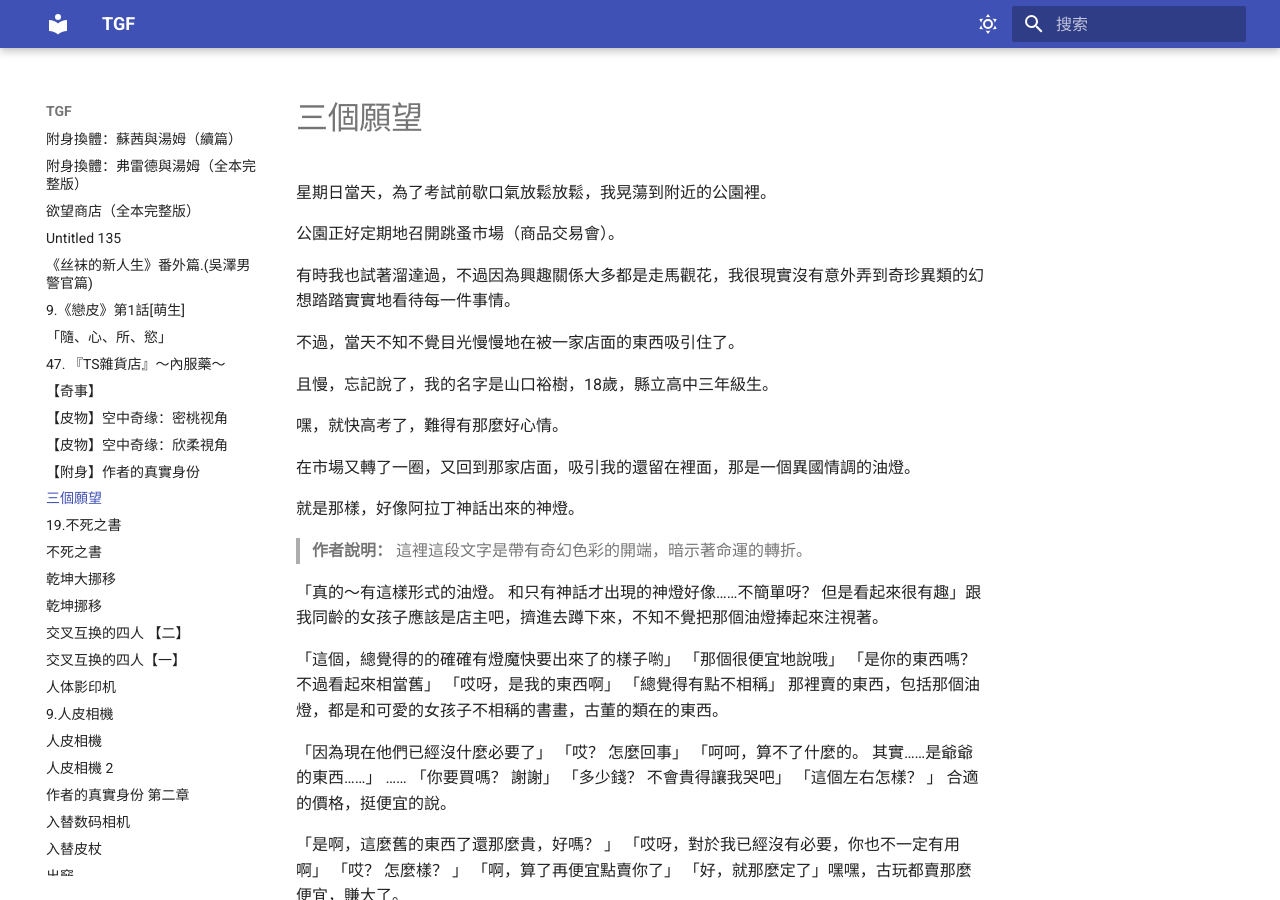
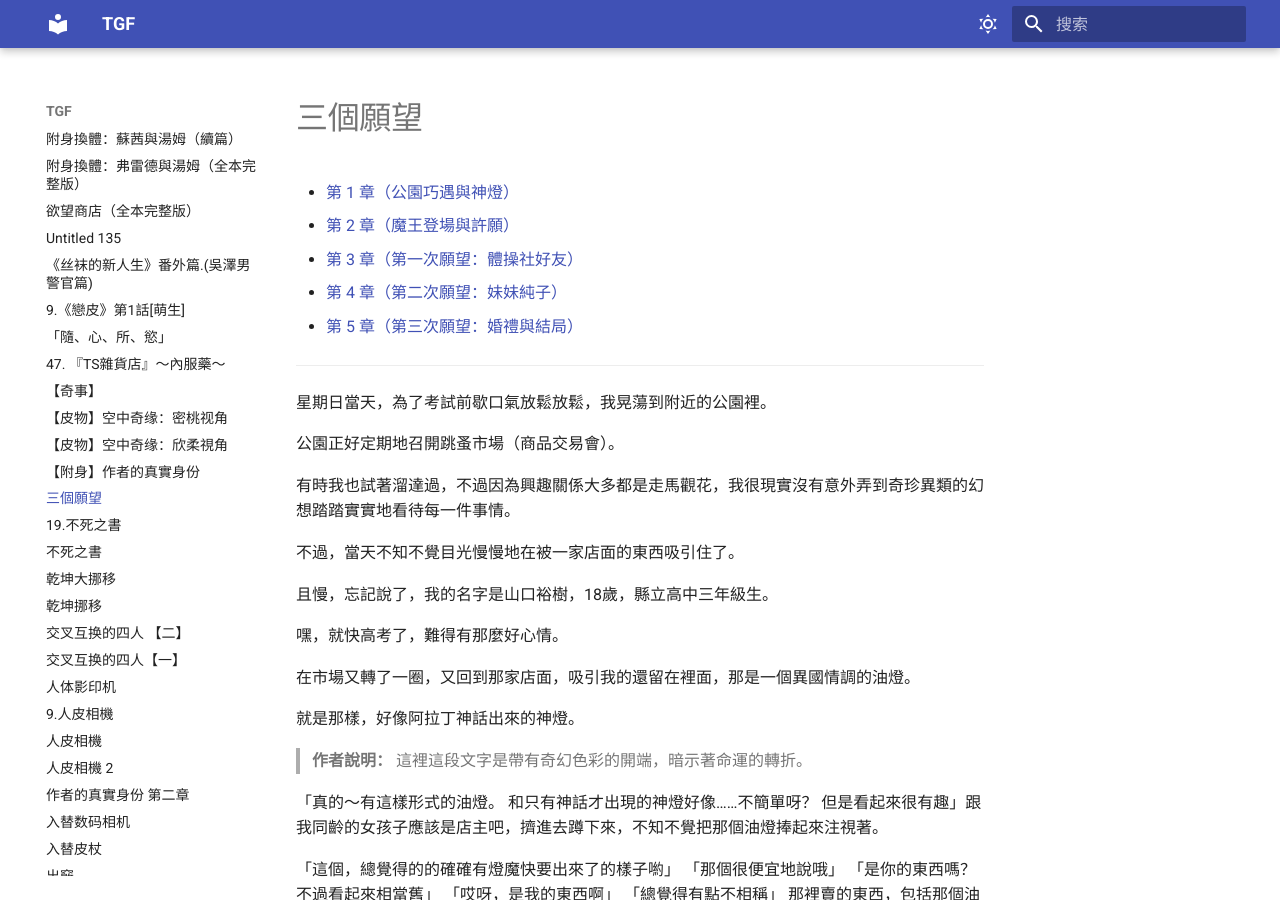
Before and after one commit to akira919/TGF, an MkDocs documentation site: the page built from docs/三個願望.md, in a window 1280 px wide and 900 px high. Built offline with MkDocs 1.6.1 and Material for MkDocs 9.7.7, drawn with Linux system fonts in a browser that asks for light colours; some of the changed text lies outside the part shown.

Commit message:
Update 三個願望.md with chapter links
Added chapter links and expanded content in the document.

```diff
--- a/docs/三個願望.md
+++ b/docs/三個願望.md
@@ -1,3 +1,11 @@
+* [第 1 章（公園巧遇與神燈）](https://www.google.com/search?q=%23chapter-15)
+* [第 2 章（魔王登場與許願）](https://www.google.com/search?q=%23chapter-2)
+* [第 3 章（第一次願望：體操社好友）](https://www.google.com/search?q=%23chapter-3)
+* [第 4 章（第二次願望：妹妹純子）](https://www.google.com/search?q=%23chapter-4)
+* [第 5 章（第三次願望：婚禮與結局）](https://www.google.com/search?q=%23chapter-5)
+
+---
+
 星期日當天，為了考試前歇口氣放鬆放鬆，我晃蕩到附近的公園裡。
 
 公園正好定期地召開跳蚤市場（商品交易會）。
```
Also changed, not shown: other parts of docs/三個願望.md (+0 -8 lines).
